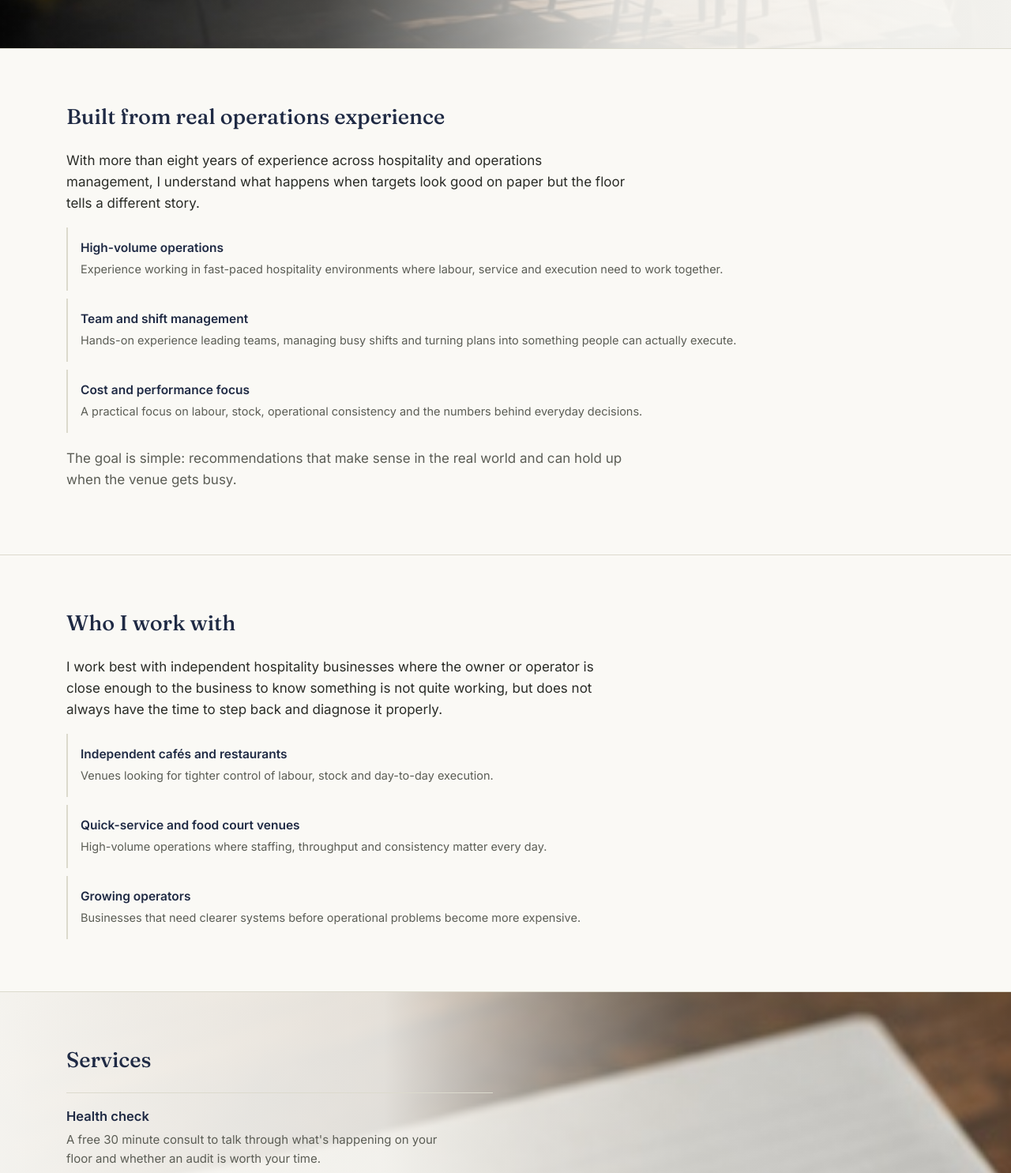
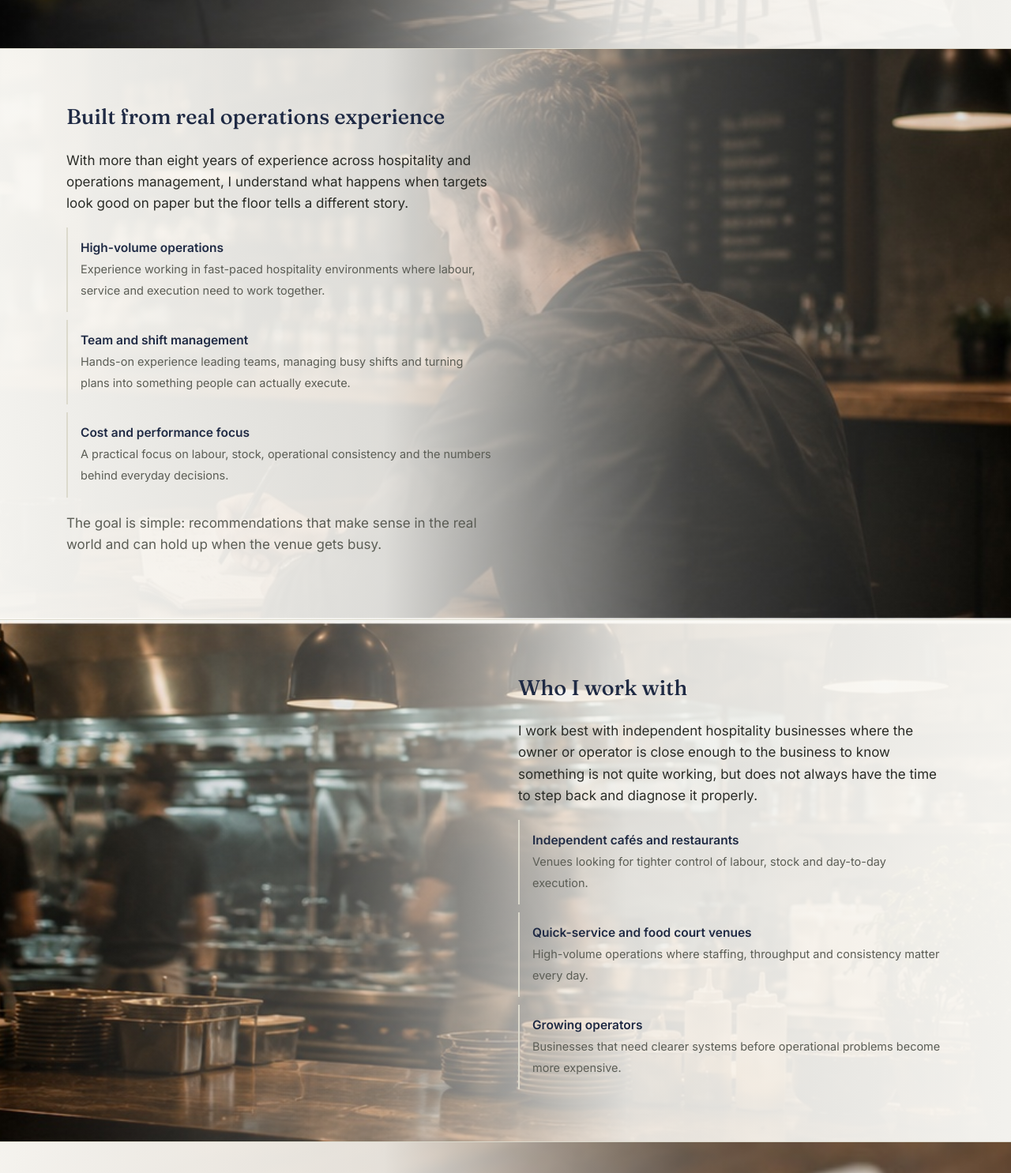
Before and after one commit to jackwsephton-web/JackSephtonConsulting, a plain HTML site: page index.html in a window 1280 px wide. Shown: the part 1407-2892 px from the top of the page at 79% size. Drawn offline with Linux system fonts and the light colour scheme.

Commit message:
Update index.html

```diff
--- a/index.html
+++ b/index.html
@@ -244,8 +244,11 @@
     </div>
   </section>
 
-  <section id="background">
-    <div class="wrap">
+  <section class="banner" id="background">
+    <img class="banner-bg" src="images/07-operations-experience.jpg" alt="Hospitality operations environment during service">
+    <div class="scrim left"></div>
+    <div class="wrap banner-content">
+      <div class="text-box">
         <h2 class="section-title">Built from real operations experience</h2>
         <p>With more than eight years of experience across hospitality and operations management, I understand what happens when targets look good on paper but the floor tells a different story.</p>
         <div class="bg-grid">
@@ -255,16 +258,21 @@
         </div>
         <p class="soft">The goal is simple: recommendations that make sense in the real world and can hold up when the venue gets busy.</p>
       </div>
+    </div>
   </section>
 
-  <section id="who-i-work-with">
-    <div class="wrap">
+  <section class="banner align-right" id="who-i-work-with">
+    <img class="banner-bg" src="images/08-who-i-work-with.jpg" alt="Independent hospitality venue and team environment">
+    <div class="scrim right"></div>
+    <div class="wrap banner-content">
+      <div class="text-box">
         <h2 class="section-title">Who I work with</h2>
         <p>I work best with independent hospitality businesses where the owner or operator is close enough to the business to know something is not quite working, but does not always have the time to step back and diagnose it properly.</p>
         <div class="bg-grid">
           <div class="bg-item"><strong>Independent cafés and restaurants</strong><span>Venues looking for tighter control of labour, stock and day-to-day execution.</span></div>
           <div class="bg-item"><strong>Quick-service and food court venues</strong><span>High-volume operations where staffing, throughput and consistency matter every day.</span></div>
           <div class="bg-item"><strong>Growing operators</strong><span>Businesses that need clearer systems before operational problems become more expensive.</span></div>
+        </div>
       </div>
     </div>
   </section>
```
Lines whose indentation alone changed are shown as unchanged.
